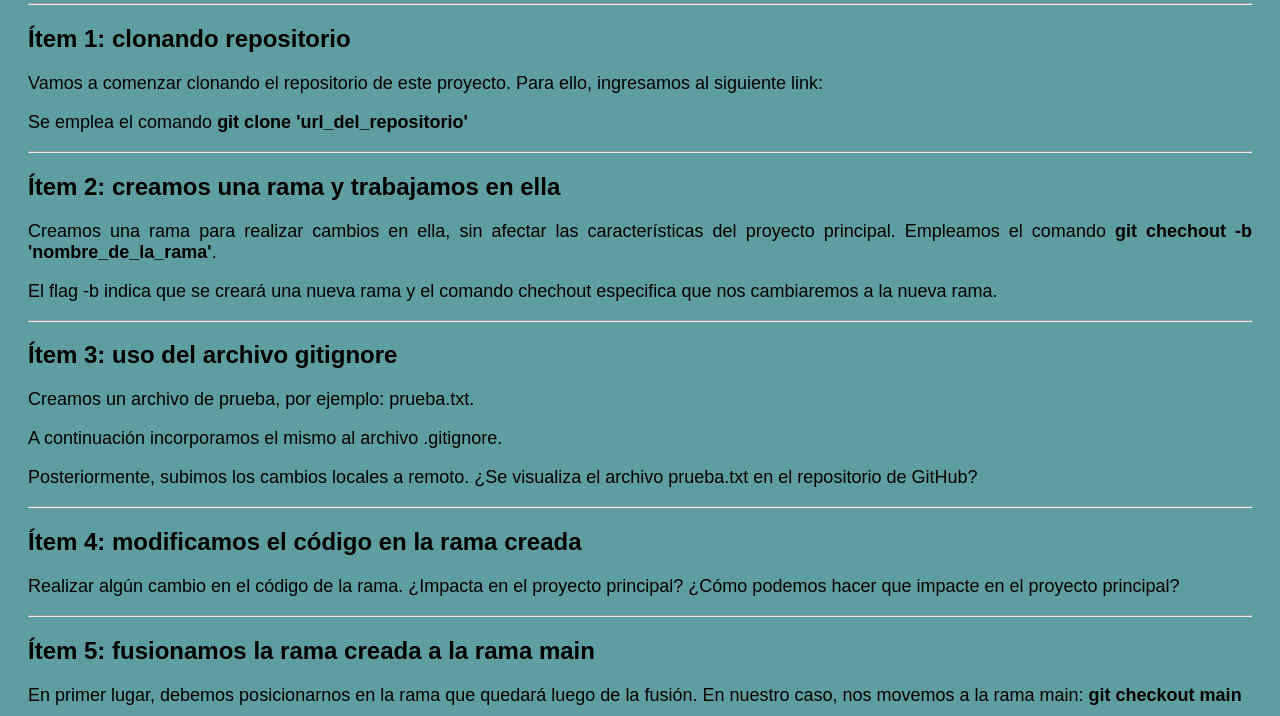
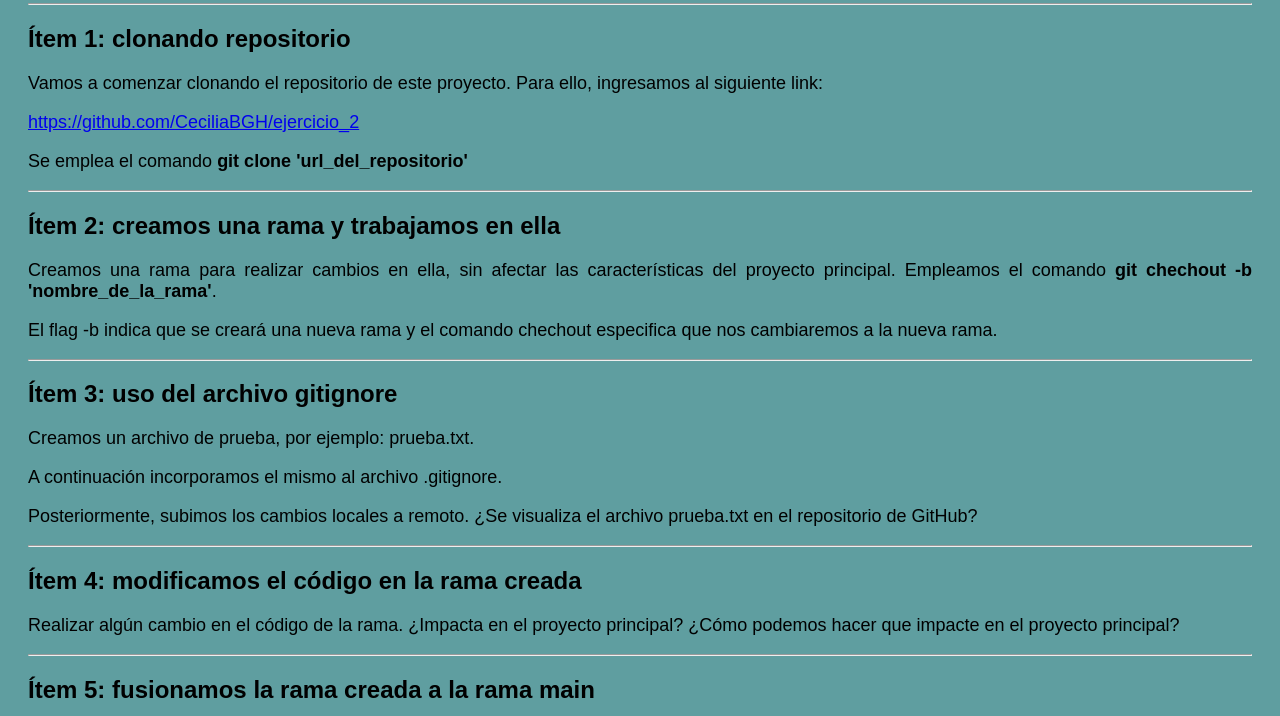
Before and after one commit to CeciliaBGH/ejercicio_2, a plain HTML site: page index.html in a window 1280 px wide. Shown: the part 84-800 px from the top of the page. Drawn offline with Linux system fonts and the light colour scheme.

Commit message:
Agregar link item 1

```diff
--- a/index.html
+++ b/index.html
@@ -14,7 +14,7 @@
 
     <h2>Ítem 1: clonando repositorio</h2>
     <p>Vamos a comenzar clonando el repositorio de este proyecto. Para ello, ingresamos al siguiente link:</p>
-    <link rel="repositorio" href="">
+    <a href="https://github.com/CeciliaBGH/ejercicio_2">https://github.com/CeciliaBGH/ejercicio_2</a>
     <p>Se emplea el comando <b>git clone 'url_del_repositorio'</b></p>
     <hr>
 
--- a/style.css
+++ b/style.css
@@ -13,7 +13,7 @@ h2 {
     font-family: sans-serif;
     text-align: justify;
 }
-p {
+p, a {
     font-size: 18px;
     font-family: sans-serif;
     text-align: justify;
```
